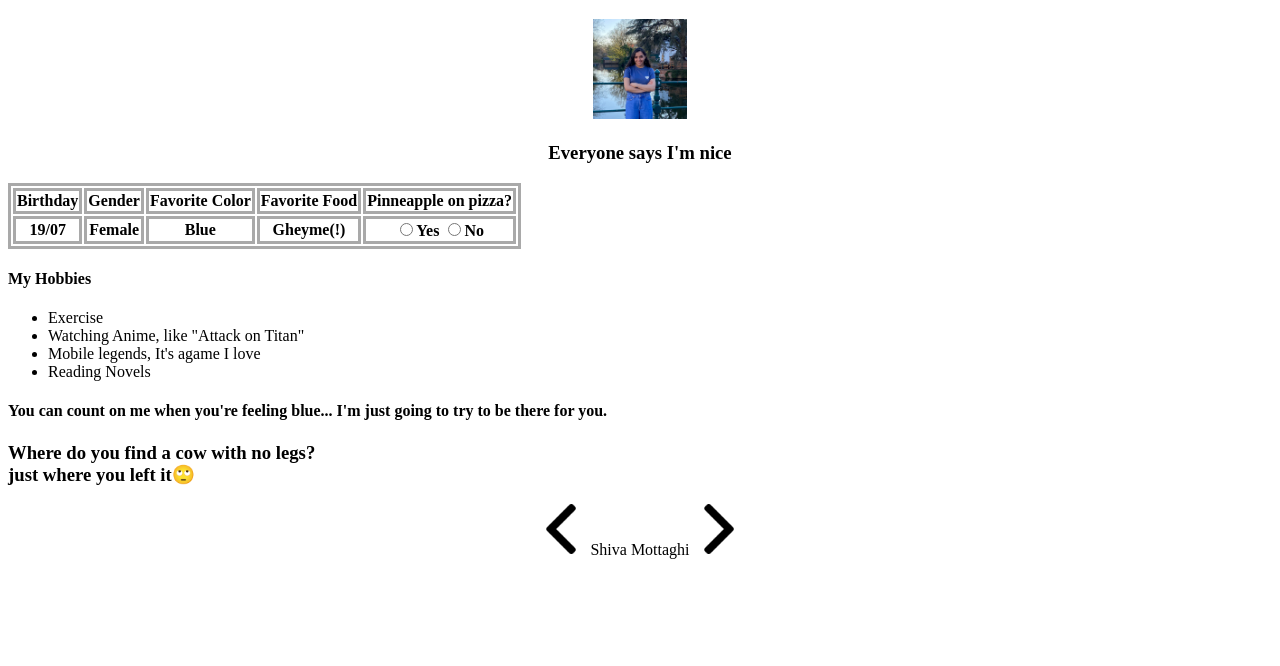
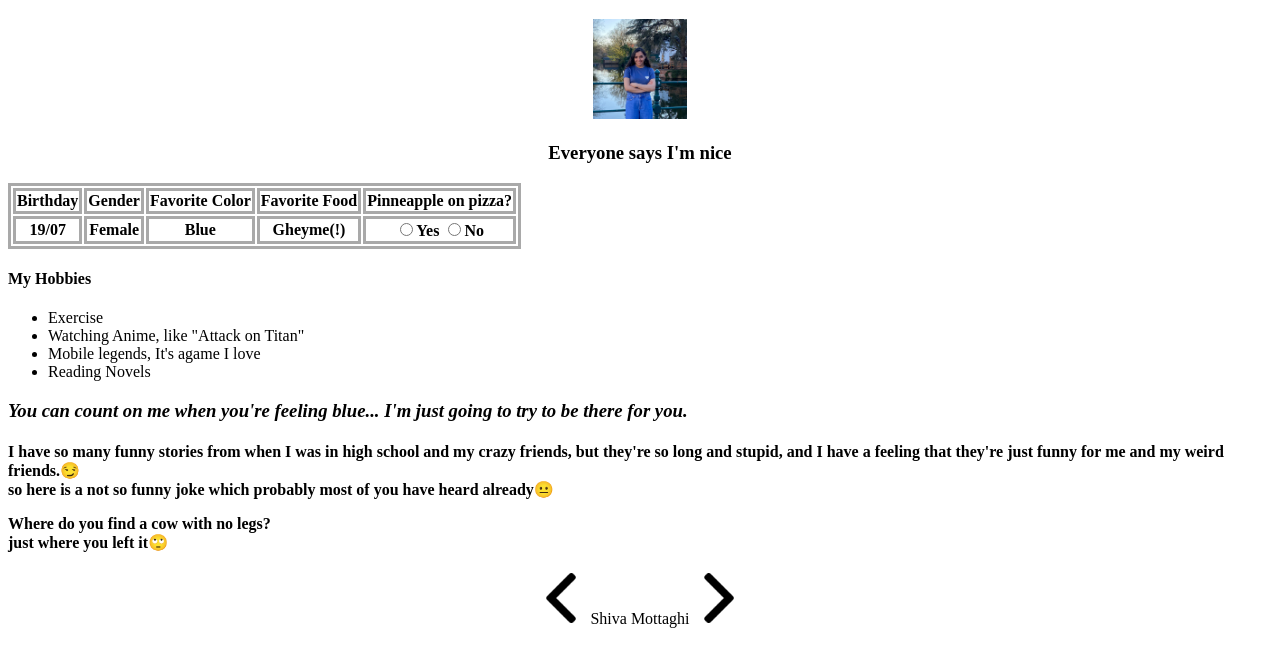
Before and after one commit to shivamottaghi/css_introduction, a plain HTML site: page index.html in a window 1280 px wide. Shown: the part 100-766 px from the top of the page. Drawn offline with Linux system fonts and the light colour scheme.

Commit message:
adding joke

```diff
--- a/index.html
+++ b/index.html
@@ -43,8 +43,10 @@
         <li>Mobile legends, It's agame I love</li>
         <li>Reading Novels</li>
     </ul>
-    <h4>You can count on me when you're feeling blue... I'm just going to try to be there for you.</h4>
-    <h3>Where do you find a cow with no legs? <br> just where you left it&#128580;</h3>
+    <h3><i>You can count on me when you're feeling blue... I'm just going to try to be there for you.</i></h3>
+    <h4>I have so many funny stories from when I was in high school and my crazy friends, but they're so long and stupid, and I have a feeling that they're just funny for me and my weird friends.&#128527;<br>
+       so here is a not so funny joke which probably most of you have heard already&#128528;<br>
+        <p>Where do you find a cow with no legs? <br> just where you left it&#128580;</p></h4>
     <div>
         <a href=""><img src="images/left-arrow.png" alt="left arrow" id="arrows"></a> <span>Shiva Mottaghi</span>
         <a href=""><img src="images/right-arrow.png" alt="right arrow" id="arrows"></a>
```
